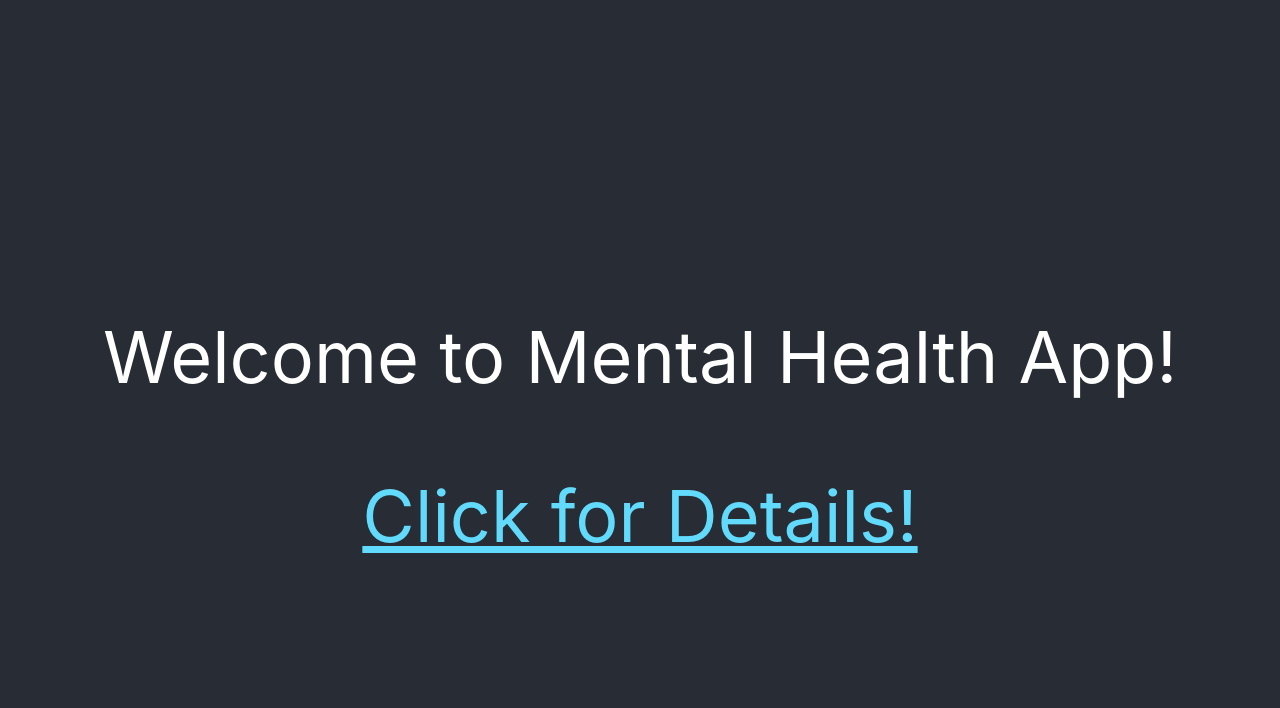
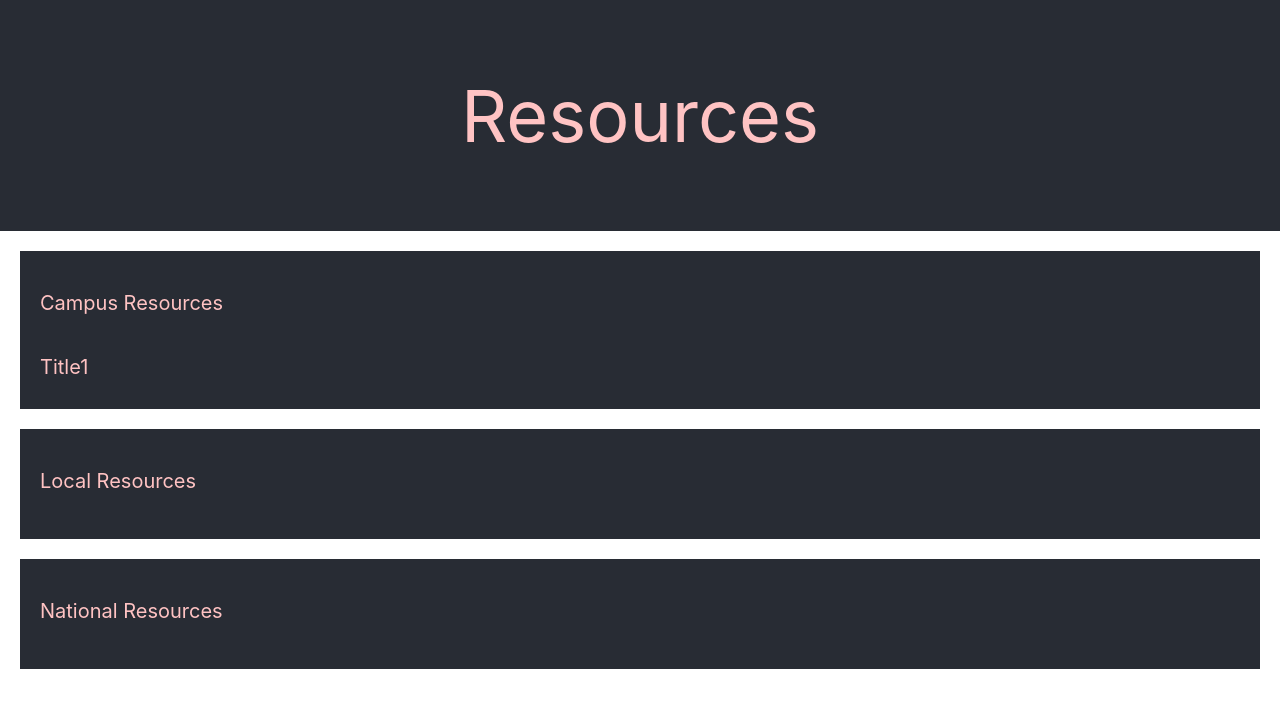
Before and after one commit to kpinnipa/mental-health-application, a React (Create React App) app: page / in a window 1280 px wide. Shown: the top 708 px of the page. Built offline with nearby package versions, Linux system fonts and the light colour scheme.

Commit message:
Resource Page Changes

```diff
--- a/src/App.css
+++ b/src/App.css
@@ -1,5 +1,5 @@
 .App {
-  text-align: center;
+  text-align: left;
 }
 
 .App-logo {
@@ -15,18 +15,36 @@
 
 .App-header {
   background-color: #282c34;
-  min-height: 100vh;
+  min-height: 1vh;
   display: flex;
   flex-direction: column;
   align-items: center;
-  justify-content: center;
+  justify-content: top;
   font-size: calc(8px + 8vmin);
-  color: white;
+  color: #FFC3C3;
+}
+
+.App-Resource {
+  background-color: #282c34;
+  min-height: 10vh;
+  display: flex;
+  flex-direction: column;
+  align-items: left;
+  justify-content: left;
+  font-size: calc(12px + 1vmin);
+  color: #FFC3C3;
+  margin-left: 20px;
+  margin-right: 20px;
+  margin-top: 20px;
+  padding: 20px;
+  padding-bottom: 10px;
 }
 
 .App-link {
   color: #61dafb;
 }
+
+
 
 @keyframes App-logo-spin {
   from {
--- a/src/App.js
+++ b/src/App.js
@@ -7,19 +7,48 @@ function App() {
     <div className="App">
       <header className="App-header">
         <p>
-          Welcome to Mental Health App!
+          Resources
         </p>
-        <a
-          className="App-link"
-          href="https://docs.google.com/presentation/d/1_AsFBV1M9crXbdV_lFcrrF4NZ-UPIoSl97fIgwuxy94/edit?usp=sharing"
-          target="_blank"
-          rel="noopener noreferrer"
-        >
-          Click for Details!
-        </a>
       </header>
+      <body>
+      <div className="App-Resource">
+              <header className="Resource">
+                  <p>
+                  Campus Resources
+                  </p>
+              </header>
+              <div className="Title">
+                              <header className="Title1">
+                                  <p>
+                                  Title1
+                                  </p>
+                               </header>
+                             </div>
+        </div>
+
+        <div className="App-Resource">
+          <header className="Resource">
+             <p>
+             Local Resources
+             </p>
+           </header>
+         </div>
+
+        <div className="App-Resource">
+          <header className="Resource">
+             <p>
+             National Resources
+             </p>
+          </header>
+         </div>
+      </body>
     </div>
+
+
+
   );
 }
 
+
+
 export default App;
```
